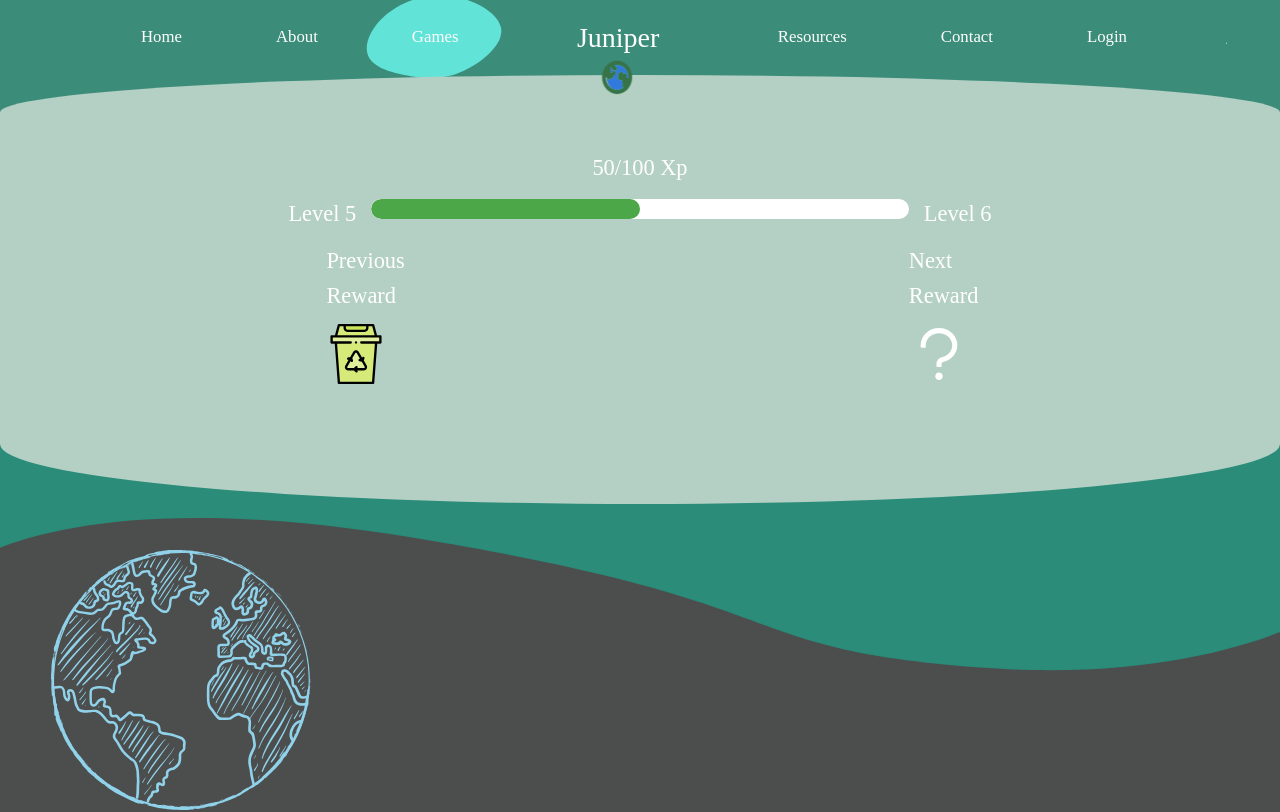
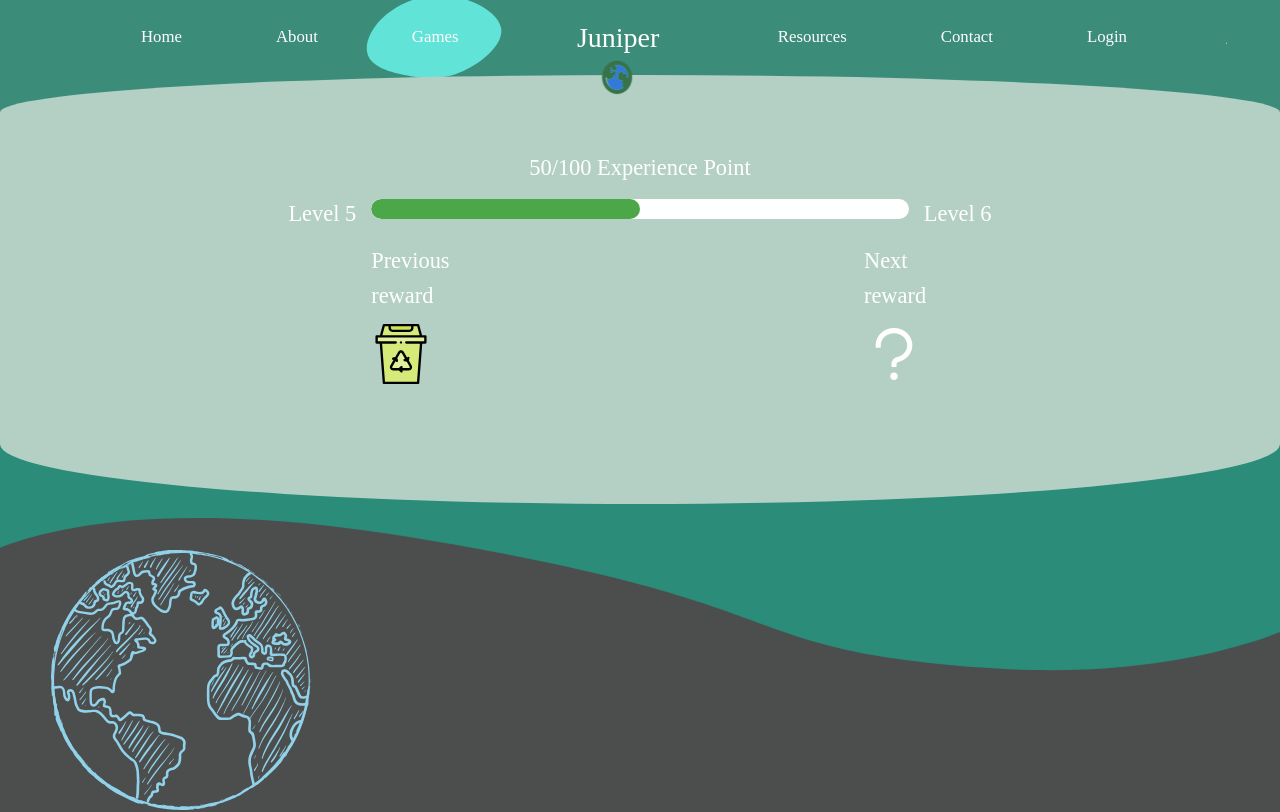
Before and after one commit to ReCoded-Org/capstone-istanbul-juniper, a React (Create React App) app: page /games in a window 1280 px wide. Shown: the top 812 px of the page. Built offline with nearby package versions, Linux system fonts and the light colour scheme; a web font is replaced by a local one.

Commit message:
fix translations

```diff
--- a/src/components/gamespage/GamesPageProgressSection/index.jsx
+++ b/src/components/gamespage/GamesPageProgressSection/index.jsx
@@ -1,67 +1,71 @@
-import React from "react";
-import "./index.css";
-import { Progress, Row, Col } from "antd";
-import { QuestionOutlined } from "@ant-design/icons";
-import trashBinReward from "../../../images/trash-bin.svg";
+import React from 'react';
+import './index.css';
+import { useTranslation } from 'react-i18next';
+import { Progress, Row, Col } from 'antd';
+import { QuestionOutlined } from '@ant-design/icons';
+import trashBinReward from '../../../images/trash-bin.svg';
 
 const ProgressSection = () => {
+    const [t] = useTranslation();
     return (
-    <div className="progressSectionContainer">
-      <Row justify="center">
-        <h3 className="progressSectionContainer___xp">50/100 Xp</h3>
+        <div className='progressSectionContainer'>
+            <Row justify='center'>
+                <h3 className='progressSectionContainer___xp'>
+                    50/100 {t('gamesPage.experiencePoint')}
+                </h3>
             </Row>
-      <Row justify="center" className="progressSectionContainer___row">
+            <Row justify='center' className='progressSectionContainer___row'>
                 <Col span={6}>
                     <h3
-            className="
+                        className='
                         progressSectionContainer___row___header
                         progressSectionContainer___row___leftLevel
-                        "
+                        '
                     >
-            Level 5
+                        {t('gamesPage.level')} 5
                     </h3>
                 </Col>
                 <Col span={12}>
                     <Progress
                         percent={50}
-            className="progressSectionContainer___row___progressBar"
-            strokeColor="#4BA747"
-            trailColor="white"
+                        className='progressSectionContainer___row___progressBar'
+                        strokeColor='#4BA747'
+                        trailColor='white'
                         strokeWidth={20}
                         showInfo={false}
                     />
                 </Col>
                 <Col span={6}>
                     <h3
-            className="
+                        className='
                         progressSectionContainer___row___header
                         progressSectionContainer___row___rightLevel
-                        "
+                        '
                     >
-            Level 6
+                        {t('gamesPage.level')} 6
                     </h3>
                 </Col>
             </Row>
-      <Row className="progressSectionContainer___row">
-        <Col span={3} push={5}>
-          <h3 className="progressSectionContainer___row___header">
-            Previous
+            <Row className='progressSectionContainer___row'>
+                <Col span={3} push={6}>
+                    <h3 className='progressSectionContainer___row___header'>
+                        {t('gamesPage.previous')}
                         <br />
-            Reward
+                        {t('gamesPage.reward')}
                     </h3>
                     <img
                         src={trashBinReward}
-            alt="trash"
-            className="progressSectionContainer___row___header___prevReward"
+                        alt='trash'
+                        className='progressSectionContainer___row___header___prevReward'
                     />
                 </Col>
-        <Col span={3} push={15}>
-          <h3 className="progressSectionContainer___row___header">
-            Next
+                <Col span={3} push={14}>
+                    <h3 className='progressSectionContainer___row___header'>
+                        {t('gamesPage.next')}
                         <br />
-            Reward
+                        {t('gamesPage.reward')}
                     </h3>
-          <QuestionOutlined className="progressSectionContainer___row___header___questionMark" />
+                    <QuestionOutlined className='progressSectionContainer___row___header___questionMark' />
                 </Col>
             </Row>
         </div>
--- a/src/locales/ar.json
+++ b/src/locales/ar.json
@@ -86,6 +86,55 @@
             ]
         }
     },
+    "contact": {
+        "headerSection": {
+            "title": "اتصل بنا",
+            "subtitle": ".يمكنك مشاركة طلباتك وأسئلتك وتعليقاتك واقتراحاتك هنا معنا"
+        }
+    },
+    "games": {
+        "matchingGame": {
+            "title": "لعبة التوصيل",
+            "subtitle": ".اسحب الكلمات إلى الصور المتطابقة!دعنا نعزز مفردات بيئتنا",
+            "matchingGameCards": [
+                {
+                    "name": "تلوث الهواء",
+                    "src": "https://firebasestorage.googleapis.com/v0/b/capstone-istanbul-juniper.appspot.com/o/matchingGameCards%2FairPollution.svg?alt=media&token=25927626-de6d-4496-b5fe-730854f19bbc"
+                },
+                {
+                    "name": "تنظيف البحار والمحيطات",
+                    "src": "https://firebasestorage.googleapis.com/v0/b/capstone-istanbul-juniper.appspot.com/o/matchingGameCards%2FcleanUpSeasOceans.svg?alt=media&token=d74f439b-439d-42bc-8088-7e5b91265dfd"
+                },
+                {
+                    "name": "تنظيف القمامة",
+                    "src": "https://firebasestorage.googleapis.com/v0/b/capstone-istanbul-juniper.appspot.com/o/matchingGameCards%2FcollectGarbage.svg?alt=media&token=510a05c9-96c6-4168-9fe9-a60c79f81f89"
+                },
+                {
+                    "name": "الزراعة, طاقة الرياح",
+                    "src": "https://firebasestorage.googleapis.com/v0/b/capstone-istanbul-juniper.appspot.com/o/matchingGameCards%2FfarmingWindEnergy.svg?alt=media&token=7359a2b5-7585-45d3-9a9f-0bb4bf8cd9b7"
+                },
+                {
+                    "name": "حريق الغابة",
+                    "src": "https://firebasestorage.googleapis.com/v0/b/capstone-istanbul-juniper.appspot.com/o/matchingGameCards%2FforestFire.svg?alt=media&token=f4d90f85-53d5-4917-8f78-3d8c50581dfa"
+                },
+                {
+                    "name": "الاحتباس الحراري",
+                    "src": "https://firebasestorage.googleapis.com/v0/b/capstone-istanbul-juniper.appspot.com/o/matchingGameCards%2FglobalWarming.svg?alt=media&token=dbb15045-d255-435e-8596-e4994dbb8179"
+                },
+                {
+                    "name": "زراعة الأشجار",
+                    "src": "https://firebasestorage.googleapis.com/v0/b/capstone-istanbul-juniper.appspot.com/o/matchingGameCards%2FplantTrees.svg?alt=media&token=fedb0504-aed6-49a5-9afc-06c59ec29478"
+                },
+                {
+                    "name": "إعادة تدوير المخلفات",
+                    "src": "https://firebasestorage.googleapis.com/v0/b/capstone-istanbul-juniper.appspot.com/o/matchingGameCards%2FrecycleWaste.svg?alt=media&token=188f707a-0117-4700-848e-f73c40852f24"
+                },
+                {
+                    "name": "نقل مستدام",
+                    "src": "https://firebasestorage.googleapis.com/v0/b/capstone-istanbul-juniper.appspot.com/o/matchingGameCards%2FsustainableTransportation.svg?alt=media&token=0df53583-9a96-4e49-8e60-42ad79416b7e"
+                }
+            ]
+        },
         "memoryGame": {
             "title": "لعبة الذاكرة",
             "facts": "حقائق",
@@ -152,55 +201,6 @@
                 }
             ]
         },
-  "contact": {
-    "headerSection": {
-      "title": "اتصل بنا",
-      "subtitle": ".يمكنك مشاركة طلباتك وأسئلتك وتعليقاتك واقتراحاتك هنا معنا"
-    }
-  },
-  "games": {
-    "matchingGame": {
-      "title": "لعبة التوصيل",
-      "subtitle": ".اسحب الكلمات إلى الصور المتطابقة!دعنا نعزز مفردات بيئتنا",
-      "matchingGameCards": [
-        {
-          "name": "تلوث الهواء",
-          "src": "https://firebasestorage.googleapis.com/v0/b/capstone-istanbul-juniper.appspot.com/o/matchingGameCards%2FairPollution.svg?alt=media&token=25927626-de6d-4496-b5fe-730854f19bbc"
-        },
-        {
-          "name": "تنظيف البحار والمحيطات",
-          "src": "https://firebasestorage.googleapis.com/v0/b/capstone-istanbul-juniper.appspot.com/o/matchingGameCards%2FcleanUpSeasOceans.svg?alt=media&token=d74f439b-439d-42bc-8088-7e5b91265dfd"
-        },
-        {
-          "name": "تنظيف القمامة",
-          "src": "https://firebasestorage.googleapis.com/v0/b/capstone-istanbul-juniper.appspot.com/o/matchingGameCards%2FcollectGarbage.svg?alt=media&token=510a05c9-96c6-4168-9fe9-a60c79f81f89"
-        },
-        {
-          "name": "الزراعة, طاقة الرياح",
-          "src": "https://firebasestorage.googleapis.com/v0/b/capstone-istanbul-juniper.appspot.com/o/matchingGameCards%2FfarmingWindEnergy.svg?alt=media&token=7359a2b5-7585-45d3-9a9f-0bb4bf8cd9b7"
-        },
-        {
-          "name": "حريق الغابة",
-          "src": "https://firebasestorage.googleapis.com/v0/b/capstone-istanbul-juniper.appspot.com/o/matchingGameCards%2FforestFire.svg?alt=media&token=f4d90f85-53d5-4917-8f78-3d8c50581dfa"
-        },
-        {
-          "name": "الاحتباس الحراري",
-          "src": "https://firebasestorage.googleapis.com/v0/b/capstone-istanbul-juniper.appspot.com/o/matchingGameCards%2FglobalWarming.svg?alt=media&token=dbb15045-d255-435e-8596-e4994dbb8179"
-        },
-        {
-          "name": "زراعة الأشجار",
-          "src": "https://firebasestorage.googleapis.com/v0/b/capstone-istanbul-juniper.appspot.com/o/matchingGameCards%2FplantTrees.svg?alt=media&token=fedb0504-aed6-49a5-9afc-06c59ec29478"
-        },
-        {
-          "name": "إعادة تدوير المخلفات",
-          "src": "https://firebasestorage.googleapis.com/v0/b/capstone-istanbul-juniper.appspot.com/o/matchingGameCards%2FrecycleWaste.svg?alt=media&token=188f707a-0117-4700-848e-f73c40852f24"
-        },
-        {
-          "name": "نقل مستدام",
-          "src": "https://firebasestorage.googleapis.com/v0/b/capstone-istanbul-juniper.appspot.com/o/matchingGameCards%2FsustainableTransportation.svg?alt=media&token=0df53583-9a96-4e49-8e60-42ad79416b7e"
-        }
-      ]
-    },
         "puzzleGame": {
             "title": "لغز الصور",
             "subtitle": "رتب القطع بالترتيب الصحيح لرؤية الصورة كاملة!"
@@ -208,7 +208,9 @@
     },
     "gamesPage": {
         "level": "مستوى",
-    "nextReward": "لمكافأة التالية",
-    "previousReward": "المكافأة السابقة"
+        "next": "التالى",
+        "previous": "السابق",
+        "experiencePoint": "نقطة خبرة",
+        "reward": "مكافأة"
     }
 }
--- a/src/locales/en.json
+++ b/src/locales/en.json
@@ -86,6 +86,55 @@
             ]
         }
     },
+    "contact": {
+        "headerSection": {
+            "title": "Contact Us",
+            "subtitle": "You can share from here your new game requests, questions, comments, suggestions with us."
+        }
+    },
+    "games": {
+        "matchingGame": {
+            "title": "Matching Game",
+            "subtitle": "Let's power up our environment vocabulary! Drag words to the matching pictures.",
+            "matchingGameCards": [
+                {
+                    "name": "Air Pollution",
+                    "src": "https://firebasestorage.googleapis.com/v0/b/capstone-istanbul-juniper.appspot.com/o/matchingGameCards%2FairPollution.svg?alt=media&token=25927626-de6d-4496-b5fe-730854f19bbc"
+                },
+                {
+                    "name": "Seas & Oceans Clean up",
+                    "src": "https://firebasestorage.googleapis.com/v0/b/capstone-istanbul-juniper.appspot.com/o/matchingGameCards%2FcleanUpSeasOceans.svg?alt=media&token=d74f439b-439d-42bc-8088-7e5b91265dfd"
+                },
+                {
+                    "name": "Garbage Clean up",
+                    "src": "https://firebasestorage.googleapis.com/v0/b/capstone-istanbul-juniper.appspot.com/o/matchingGameCards%2FcollectGarbage.svg?alt=media&token=510a05c9-96c6-4168-9fe9-a60c79f81f89"
+                },
+                {
+                    "name": "Farming & Wind Energy",
+                    "src": "https://firebasestorage.googleapis.com/v0/b/capstone-istanbul-juniper.appspot.com/o/matchingGameCards%2FfarmingWindEnergy.svg?alt=media&token=7359a2b5-7585-45d3-9a9f-0bb4bf8cd9b7"
+                },
+                {
+                    "name": "Forest Fire",
+                    "src": "https://firebasestorage.googleapis.com/v0/b/capstone-istanbul-juniper.appspot.com/o/matchingGameCards%2FforestFire.svg?alt=media&token=f4d90f85-53d5-4917-8f78-3d8c50581dfa"
+                },
+                {
+                    "name": "Global Warming",
+                    "src": "https://firebasestorage.googleapis.com/v0/b/capstone-istanbul-juniper.appspot.com/o/matchingGameCards%2FglobalWarming.svg?alt=media&token=dbb15045-d255-435e-8596-e4994dbb8179"
+                },
+                {
+                    "name": "Tree Planting",
+                    "src": "https://firebasestorage.googleapis.com/v0/b/capstone-istanbul-juniper.appspot.com/o/matchingGameCards%2FplantTrees.svg?alt=media&token=fedb0504-aed6-49a5-9afc-06c59ec29478"
+                },
+                {
+                    "name": "Waste Recycling",
+                    "src": "https://firebasestorage.googleapis.com/v0/b/capstone-istanbul-juniper.appspot.com/o/matchingGameCards%2FrecycleWaste.svg?alt=media&token=188f707a-0117-4700-848e-f73c40852f24"
+                },
+                {
+                    "name": "Sustainable Transport",
+                    "src": "https://firebasestorage.googleapis.com/v0/b/capstone-istanbul-juniper.appspot.com/o/matchingGameCards%2FsustainableTransportation.svg?alt=media&token=0df53583-9a96-4e49-8e60-42ad79416b7e"
+                }
+            ]
+        },
         "memoryGame": {
             "title": "Memory Game",
             "facts": "Facts",
@@ -152,55 +201,6 @@
                 }
             ]
         },
-  "contact": {
-    "headerSection": {
-      "title": "Contact Us",
-      "subtitle": "You can share from here your new game requests, questions, comments, suggestions with us."
-    }
-  },
-  "games": {
-    "matchingGame": {
-      "title": "Matching Game",
-      "subtitle": "Let's power up our environment vocabulary! Drag words to the matching pictures.",
-      "matchingGameCards": [
-        {
-          "name": "Air Pollution",
-          "src": "https://firebasestorage.googleapis.com/v0/b/capstone-istanbul-juniper.appspot.com/o/matchingGameCards%2FairPollution.svg?alt=media&token=25927626-de6d-4496-b5fe-730854f19bbc"
-        },
-        {
-          "name": "Seas & Oceans Clean up",
-          "src": "https://firebasestorage.googleapis.com/v0/b/capstone-istanbul-juniper.appspot.com/o/matchingGameCards%2FcleanUpSeasOceans.svg?alt=media&token=d74f439b-439d-42bc-8088-7e5b91265dfd"
-        },
-        {
-          "name": "Garbage Clean up",
-          "src": "https://firebasestorage.googleapis.com/v0/b/capstone-istanbul-juniper.appspot.com/o/matchingGameCards%2FcollectGarbage.svg?alt=media&token=510a05c9-96c6-4168-9fe9-a60c79f81f89"
-        },
-        {
-          "name": "Farming & Wind Energy",
-          "src": "https://firebasestorage.googleapis.com/v0/b/capstone-istanbul-juniper.appspot.com/o/matchingGameCards%2FfarmingWindEnergy.svg?alt=media&token=7359a2b5-7585-45d3-9a9f-0bb4bf8cd9b7"
-        },
-        {
-          "name": "Forest Fire",
-          "src": "https://firebasestorage.googleapis.com/v0/b/capstone-istanbul-juniper.appspot.com/o/matchingGameCards%2FforestFire.svg?alt=media&token=f4d90f85-53d5-4917-8f78-3d8c50581dfa"
-        },
-        {
-          "name": "Global Warming",
-          "src": "https://firebasestorage.googleapis.com/v0/b/capstone-istanbul-juniper.appspot.com/o/matchingGameCards%2FglobalWarming.svg?alt=media&token=dbb15045-d255-435e-8596-e4994dbb8179"
-        },
-        {
-          "name": "Tree Planting",
-          "src": "https://firebasestorage.googleapis.com/v0/b/capstone-istanbul-juniper.appspot.com/o/matchingGameCards%2FplantTrees.svg?alt=media&token=fedb0504-aed6-49a5-9afc-06c59ec29478"
-        },
-        {
-          "name": "Waste Recycling",
-          "src": "https://firebasestorage.googleapis.com/v0/b/capstone-istanbul-juniper.appspot.com/o/matchingGameCards%2FrecycleWaste.svg?alt=media&token=188f707a-0117-4700-848e-f73c40852f24"
-        },
-        {
-          "name": "Sustainable Transport",
-          "src": "https://firebasestorage.googleapis.com/v0/b/capstone-istanbul-juniper.appspot.com/o/matchingGameCards%2FsustainableTransportation.svg?alt=media&token=0df53583-9a96-4e49-8e60-42ad79416b7e"
-        }
-      ]
-    },
         "puzzleGame": {
             "title": "Image Puzzle",
             "subtitle": "Put the pieces in the correct order to see the full picture!"
@@ -208,7 +208,9 @@
     },
     "gamesPage": {
         "level": "Level",
-    "nextReward": "Next Reward",
-    "previousReward": "Previous Reward"
+        "next": "Next",
+        "previous": "Previous",
+        "reward": "reward",
+        "experiencePoint": "Experience Point"
     }
 }
--- a/src/locales/tr.json
+++ b/src/locales/tr.json
@@ -86,6 +86,55 @@
             ]
         }
     },
+    "contact": {
+        "headerSection": {
+            "title": "Bizimle İletişime Geç",
+            "subtitle": "Yeni oyun isteklerini, sorularını, yorumlarını bizimle buradan paylaşabilirsin."
+        }
+    },
+    "games": {
+        "matchingGame": {
+            "title": "Eşleştirme Oyunu",
+            "subtitle": "Çevre kelime dağarcığımızı güçlendirelim! Kelimeleri doğru resimlere sürükleyerek eşleştirelim!",
+            "matchingGameCards": [
+                {
+                    "name": "Hava kirliliği",
+                    "src": "https://firebasestorage.googleapis.com/v0/b/capstone-istanbul-juniper.appspot.com/o/matchingGameCards%2FairPollution.svg?alt=media&token=25927626-de6d-4496-b5fe-730854f19bbc"
+                },
+                {
+                    "name": "Deniz ve Okyanuslardaki atıkları temizlemek",
+                    "src": "https://firebasestorage.googleapis.com/v0/b/capstone-istanbul-juniper.appspot.com/o/matchingGameCards%2FcleanUpSeasOceans.svg?alt=media&token=d74f439b-439d-42bc-8088-7e5b91265dfd"
+                },
+                {
+                    "name": "Çöpleri toplamak",
+                    "src": "https://firebasestorage.googleapis.com/v0/b/capstone-istanbul-juniper.appspot.com/o/matchingGameCards%2FcollectGarbage.svg?alt=media&token=510a05c9-96c6-4168-9fe9-a60c79f81f89"
+                },
+                {
+                    "name": "Tarım & Rüzgar Enerjisi",
+                    "src": "https://firebasestorage.googleapis.com/v0/b/capstone-istanbul-juniper.appspot.com/o/matchingGameCards%2FfarmingWindEnergy.svg?alt=media&token=7359a2b5-7585-45d3-9a9f-0bb4bf8cd9b7"
+                },
+                {
+                    "name": "Orman Yangını",
+                    "src": "https://firebasestorage.googleapis.com/v0/b/capstone-istanbul-juniper.appspot.com/o/matchingGameCards%2FforestFire.svg?alt=media&token=f4d90f85-53d5-4917-8f78-3d8c50581dfa"
+                },
+                {
+                    "name": "Küresel Isınma",
+                    "src": "https://firebasestorage.googleapis.com/v0/b/capstone-istanbul-juniper.appspot.com/o/matchingGameCards%2FglobalWarming.svg?alt=media&token=dbb15045-d255-435e-8596-e4994dbb8179"
+                },
+                {
+                    "name": "Ağaç Dikmek",
+                    "src": "https://firebasestorage.googleapis.com/v0/b/capstone-istanbul-juniper.appspot.com/o/matchingGameCards%2FplantTrees.svg?alt=media&token=fedb0504-aed6-49a5-9afc-06c59ec29478"
+                },
+                {
+                    "name": "Atıkları Geri Dönüştürmek",
+                    "src": "https://firebasestorage.googleapis.com/v0/b/capstone-istanbul-juniper.appspot.com/o/matchingGameCards%2FrecycleWaste.svg?alt=media&token=188f707a-0117-4700-848e-f73c40852f24"
+                },
+                {
+                    "name": "Sürdürülebilir Ulaşım",
+                    "src": "https://firebasestorage.googleapis.com/v0/b/capstone-istanbul-juniper.appspot.com/o/matchingGameCards%2FsustainableTransportation.svg?alt=media&token=0df53583-9a96-4e49-8e60-42ad79416b7e"
+                }
+            ]
+        },
         "memoryGame": {
             "title": "Hafıza Oyunu",
             "facts": "Bilgiler",
@@ -152,55 +201,6 @@
                 }
             ]
         },
-  "contact": {
-    "headerSection": {
-      "title": "Bizimle İletişime Geç",
-      "subtitle": "Yeni oyun isteklerini, sorularını, yorumlarını bizimle buradan paylaşabilirsin."
-    }
-  },
-  "games": {
-    "matchingGame": {
-      "title": "Eşleştirme Oyunu",
-      "subtitle": "Çevre kelime dağarcığımızı güçlendirelim! Kelimeleri doğru resimlere sürükleyerek eşleştirelim!",
-      "matchingGameCards": [
-        {
-          "name": "Hava kirliliği",
-          "src": "https://firebasestorage.googleapis.com/v0/b/capstone-istanbul-juniper.appspot.com/o/matchingGameCards%2FairPollution.svg?alt=media&token=25927626-de6d-4496-b5fe-730854f19bbc"
-        },
-        {
-          "name": "Deniz ve Okyanuslardaki atıkları temizlemek",
-          "src": "https://firebasestorage.googleapis.com/v0/b/capstone-istanbul-juniper.appspot.com/o/matchingGameCards%2FcleanUpSeasOceans.svg?alt=media&token=d74f439b-439d-42bc-8088-7e5b91265dfd"
-        },
-        {
-          "name": "Çöpleri toplamak",
-          "src": "https://firebasestorage.googleapis.com/v0/b/capstone-istanbul-juniper.appspot.com/o/matchingGameCards%2FcollectGarbage.svg?alt=media&token=510a05c9-96c6-4168-9fe9-a60c79f81f89"
-        },
-        {
-          "name": "Tarım & Rüzgar Enerjisi",
-          "src": "https://firebasestorage.googleapis.com/v0/b/capstone-istanbul-juniper.appspot.com/o/matchingGameCards%2FfarmingWindEnergy.svg?alt=media&token=7359a2b5-7585-45d3-9a9f-0bb4bf8cd9b7"
-        },
-        {
-          "name": "Orman Yangını",
-          "src": "https://firebasestorage.googleapis.com/v0/b/capstone-istanbul-juniper.appspot.com/o/matchingGameCards%2FforestFire.svg?alt=media&token=f4d90f85-53d5-4917-8f78-3d8c50581dfa"
-        },
-        {
-          "name": "Küresel Isınma",
-          "src": "https://firebasestorage.googleapis.com/v0/b/capstone-istanbul-juniper.appspot.com/o/matchingGameCards%2FglobalWarming.svg?alt=media&token=dbb15045-d255-435e-8596-e4994dbb8179"
-        },
-        {
-          "name": "Ağaç Dikmek",
-          "src": "https://firebasestorage.googleapis.com/v0/b/capstone-istanbul-juniper.appspot.com/o/matchingGameCards%2FplantTrees.svg?alt=media&token=fedb0504-aed6-49a5-9afc-06c59ec29478"
-        },
-        {
-          "name": "Atıkları Geri Dönüştürmek",
-          "src": "https://firebasestorage.googleapis.com/v0/b/capstone-istanbul-juniper.appspot.com/o/matchingGameCards%2FrecycleWaste.svg?alt=media&token=188f707a-0117-4700-848e-f73c40852f24"
-        },
-        {
-          "name": "Sürdürülebilir Ulaşım",
-          "src": "https://firebasestorage.googleapis.com/v0/b/capstone-istanbul-juniper.appspot.com/o/matchingGameCards%2FsustainableTransportation.svg?alt=media&token=0df53583-9a96-4e49-8e60-42ad79416b7e"
-        }
-      ]
-    },
         "puzzleGame": {
             "title": "Görüntü Bulmacası",
             "subtitle": "Tam resmi görmek için parçaları doğru sıraya koyun!"
@@ -208,7 +208,9 @@
     },
     "gamesPage": {
         "level": "Seviye",
-    "nextReward": "Sıradaki Ödül",
-    "previousReward": "Önceki Ödül"
+        "next": "Sıradaki",
+        "previous": "Önceki",
+        "reward": "Ödül",
+        "experiencePoint": "Tecrübe Puanı"
     }
 }
```
Lines whose indentation alone changed are shown as unchanged.
